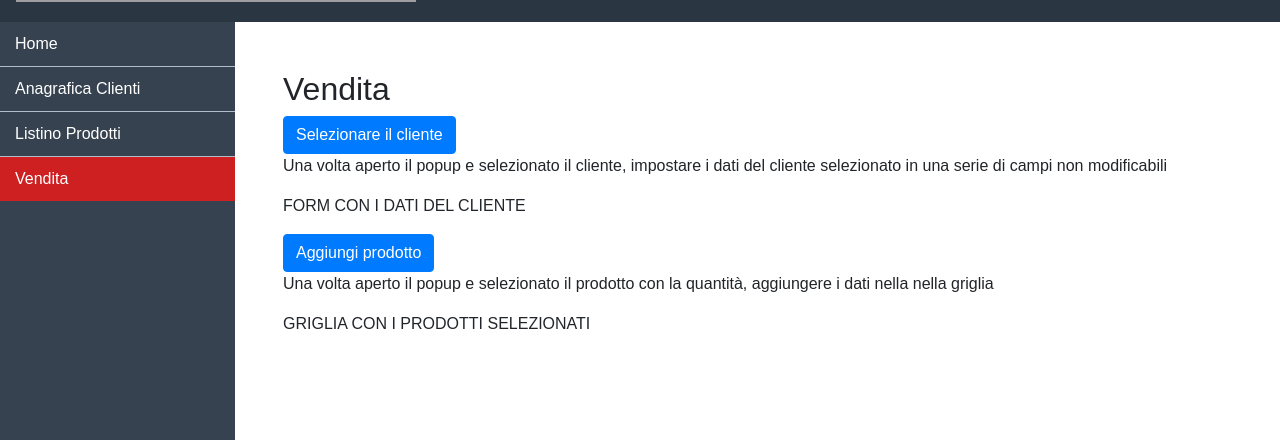
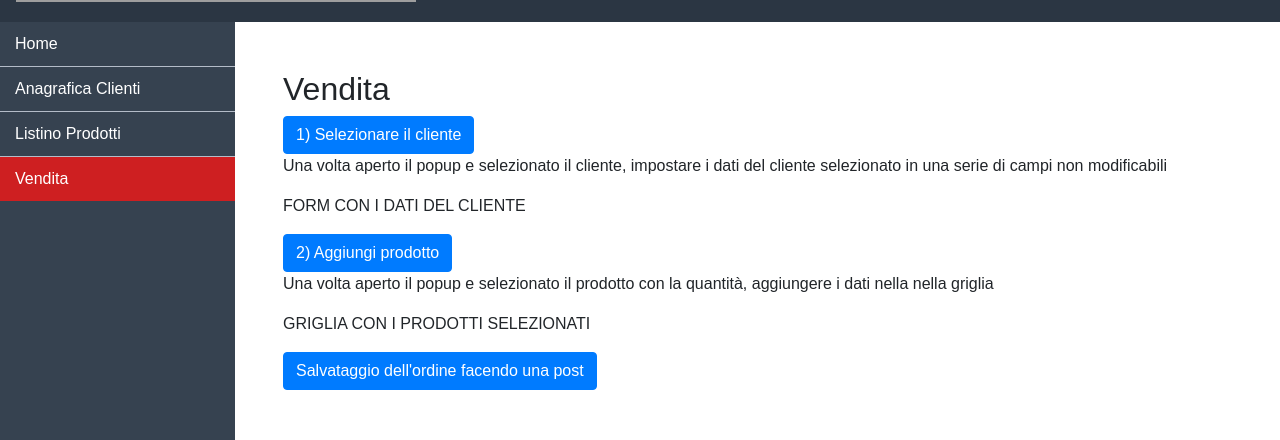
Before and after one commit to amerlin/zmag-frontend, a React (Create React App) app: page /orders in a window 1280 px wide. Shown: the part 318-758 px from the top of the page. Built offline with nearby package versions, Linux system fonts and the light colour scheme; grey boxes are pictures that could not be loaded.

Commit message:
modifica della side bar

```diff
--- a/src/components/orders/orders.jsx
+++ b/src/components/orders/orders.jsx
@@ -5,18 +5,22 @@ const Orders = () => {
   return (
     <div>
       <h2>Vendita</h2>
-      <Button variant="primary">Selezionare il cliente</Button>&nbsp;
+      <Button variant="primary">1) Selezionare il cliente</Button>&nbsp;
       <p>
         Una volta aperto il popup e selezionato il cliente, impostare i dati del
         cliente selezionato in una serie di campi non modificabili
       </p>
       <p>FORM CON I DATI DEL CLIENTE</p>
-      <Button variant="primary">Aggiungi prodotto</Button>
+      <Button variant="primary">2) Aggiungi prodotto</Button>
       <p>
         Una volta aperto il popup e selezionato il prodotto con la quantità,
         aggiungere i dati nella nella griglia
       </p>
       <p>GRIGLIA CON I PRODOTTI SELEZIONATI</p>
+      <Button variant="primary">
+        Salvataggio dell'ordine facendo una post
+      </Button>
+      &nbsp;
     </div>
   );
 };
```
